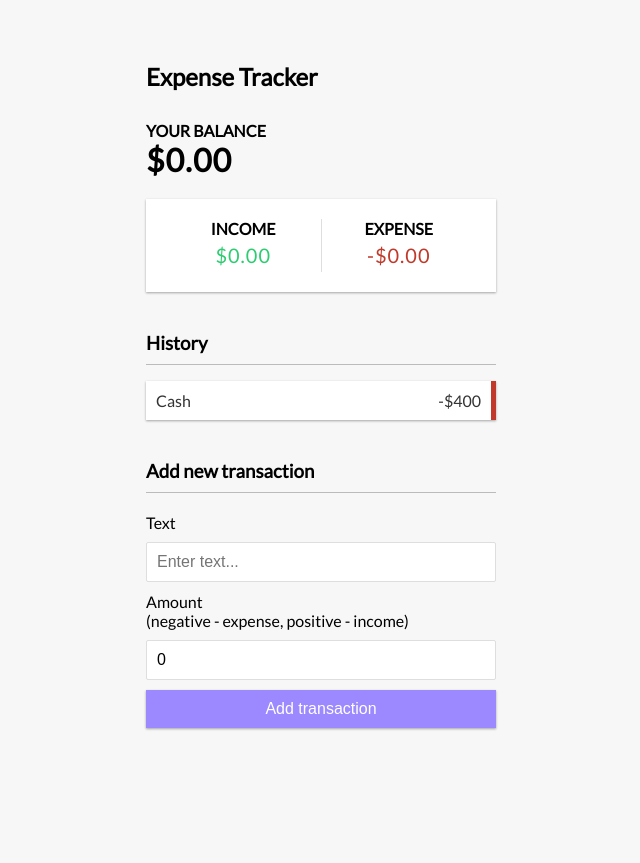
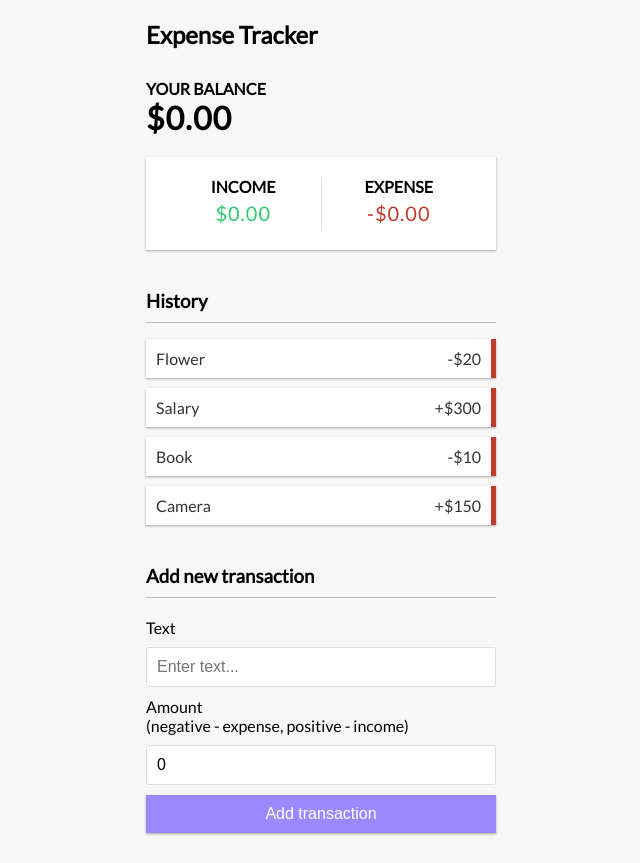
Before and after one commit to Malakai86/expense-tracker-react, a React (Create React App) app: page / in a window 1280 px wide. Shown: the whole page, without its empty margins (319-959 px from the left). Before the commit the page ends 800 px from the top, so only its background shows below. Built offline with nearby package versions, Linux system fonts and the light colour scheme.

Commit message:
Transaction component added and ternary used to show money

```diff
--- /dev/null
+++ b/src/components/Transaction.js
@@ -0,0 +1,11 @@
+import React from 'react'
+
+export const Transaction = ({ transaction }) => {
+    const sign = transaction.amount < 0 ? '-' : '+';
+
+    return (
+        <li className="minus">
+                {transaction.text}<span>{sign}${Math.abs(transaction.amount)}</span><button className="delete-btn">x</button>
+            </li>
+    )
+}
--- a/src/components/TransactionList.js
+++ b/src/components/TransactionList.js
@@ -1,13 +1,19 @@
-import React from 'react'
+import React, { useContext } from 'react';
+import {Transaction} from './Transaction';
+
+import { GlobalContext } from '../context/GlobalState';
 
 export const TransactionList = () => {
+    const { transactions } = useContext(GlobalContext);
+
+
+
     return (
         <>
         <h3>History</h3>
         <ul className="list">
-            <li className="minus">
-                Cash<span>-$400</span><button className="delete-btn">x</button>
-            </li>
+            {transactions.map(transaction => (<Transaction key={transaction.id} transaction ={transaction} />))}
+
         </ul>
         </>
     )
```
